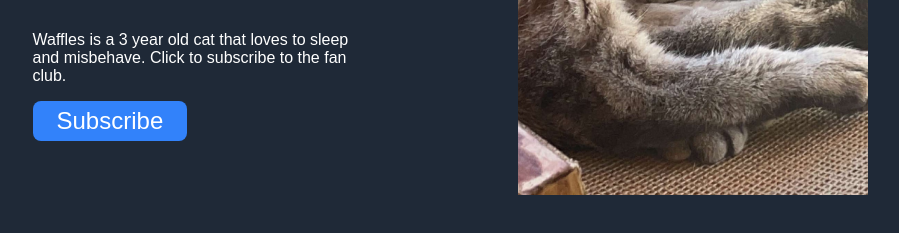
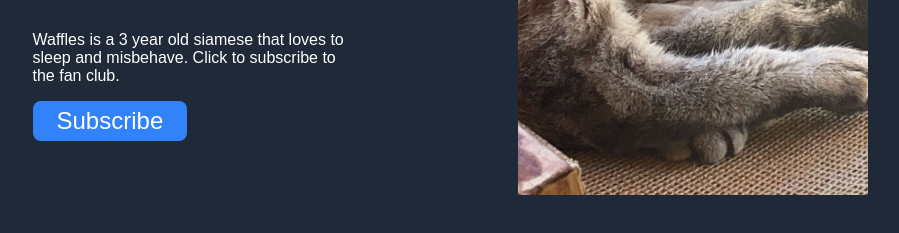
Before and after one commit to yeaung00/odin-website, a plain HTML site: page index.html in a window 1280 px wide. Shown: the part 453-686 px from the top of the page, without its empty margins (190-1089 px from the left). Drawn offline with nearby package versions, Linux system fonts and the light colour scheme.

Commit message:
Changed wording

```diff
--- a/index.html
+++ b/index.html
@@ -25,7 +25,7 @@
             <div class = "container">
                 <div class = "header-container">
                     <h1>This is the offical fan page for Waffles, the cat.</h1>
-                    <p>Waffles is a 3 year old cat that loves to sleep and misbehave. Click to subscribe to the fan club.</p>
+                    <p>Waffles is a 3 year old siamese that loves to sleep and misbehave. Click to subscribe to the fan club.</p>
                     <button>Subscribe</button>
                 </div>
                 <img  class = "portrait" src = "./images/portrait.JPG">
```
